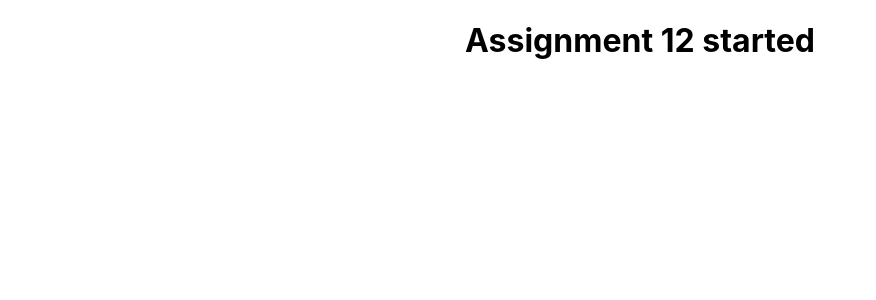
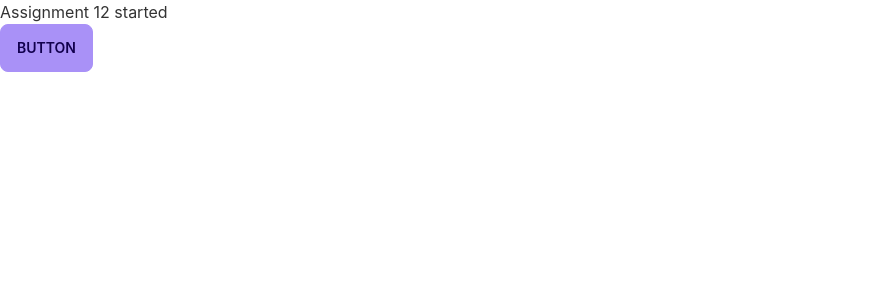
Before and after one commit to AnwarSagor/your-tools, a React (Create React App) app: page / in a window 1280 px wide. Shown: the top 300 px of the page, without its empty margins (0-876 px from the left). Built offline with nearby package versions, Linux system fonts and the light colour scheme.

Commit message:
npm installation

```diff
--- a/package.json
+++ b/package.json
@@ -6,8 +6,11 @@
     "@testing-library/jest-dom": "^5.16.4",
     "@testing-library/react": "^13.3.0",
     "@testing-library/user-event": "^13.5.0",
+    "daisyui": "^2.20.0",
+    "firebase": "^9.9.1",
     "react": "^18.2.0",
     "react-dom": "^18.2.0",
+    "react-router-dom": "^6.3.0",
     "react-scripts": "5.0.1",
     "web-vitals": "^2.1.4"
   },
@@ -34,5 +37,8 @@
       "last 1 firefox version",
       "last 1 safari version"
     ]
+  },
+  "devDependencies": {
+    "tailwindcss": "^3.1.6"
   }
 }
--- a/public/index.html
+++ b/public/index.html
@@ -1,14 +1,12 @@
 <!DOCTYPE html>
 <html lang="en">
+
 <head>
   <meta charset="utf-8" />
   <link rel="icon" href="%PUBLIC_URL%/favicon.ico" />
   <meta name="viewport" content="width=device-width, initial-scale=1" />
   <meta name="theme-color" content="#000000" />
-    <meta
-      name="description"
-      content="Web site created using create-react-app"
-    />
+  <meta name="description" content="Web site created using create-react-app" />
   <link rel="apple-touch-icon" href="%PUBLIC_URL%/logo192.png" />
   <!--
       manifest.json provides metadata used when your web app is installed on a
@@ -24,8 +22,9 @@
       work correctly both with client-side routing and a non-root public URL.
       Learn how to configure a non-root public URL by running `npm run build`.
     -->
-    <title>React App</title>
+  <title>Your Tools</title>
 </head>
+
 <body>
   <noscript>You need to enable JavaScript to run this app.</noscript>
   <div id="root"></div>
@@ -40,4 +39,5 @@
       To create a production bundle, use `npm run build` or `yarn build`.
     -->
 </body>
+
 </html>
--- a/src/App.js
+++ b/src/App.js
@@ -2,8 +2,9 @@ import './App.css';
 
 function App() {
   return (
-    <div className="App">
+    <div>
       <h1>Assignment 12 started</h1>
+      <button class="btn btn-primary">Button</button>
     </div>
   );
 }
--- a/src/index.css
+++ b/src/index.css
@@ -1,3 +1,7 @@
+@tailwind base;
+@tailwind components;
+@tailwind utilities;
+
 body {
   margin: 0;
   font-family: -apple-system, BlinkMacSystemFont, 'Segoe UI', 'Roboto', 'Oxygen',
--- /dev/null
+++ b/tailwind.config.js
@@ -0,0 +1,23 @@
+/** @type {import('tailwindcss').Config} */
+module.exports = {
+  content: ["./src/**/*.{html,js}"],
+  theme: {
+    extend: {},
+  },
+  daisyui: {
+    themes: [
+      {
+        tooltheme: {
+          primary: "#a991f7",
+          secondary: "#f6d860",
+          accent: "#37cdbe",
+          neutral: "#3d4451",
+          "base-100": "#ffffff",
+        },
+      },
+      "dark",
+      "cupcake",
+    ],
+  },
+  plugins: [require("daisyui")],
+}
```
Also changed, not shown: 2 other files (tests, documents, lock files or other folders). Lines whose indentation alone changed are shown as unchanged.
